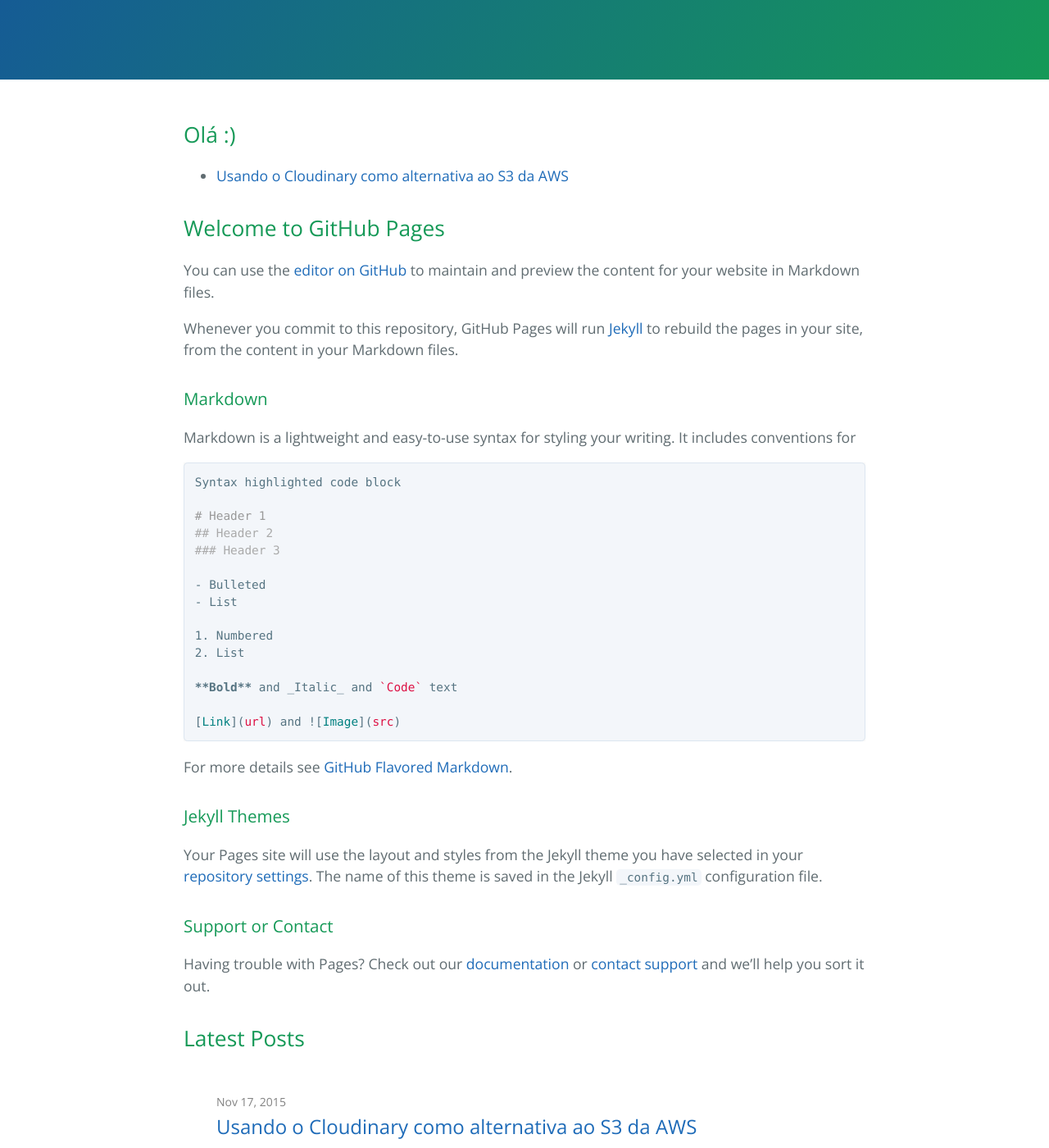
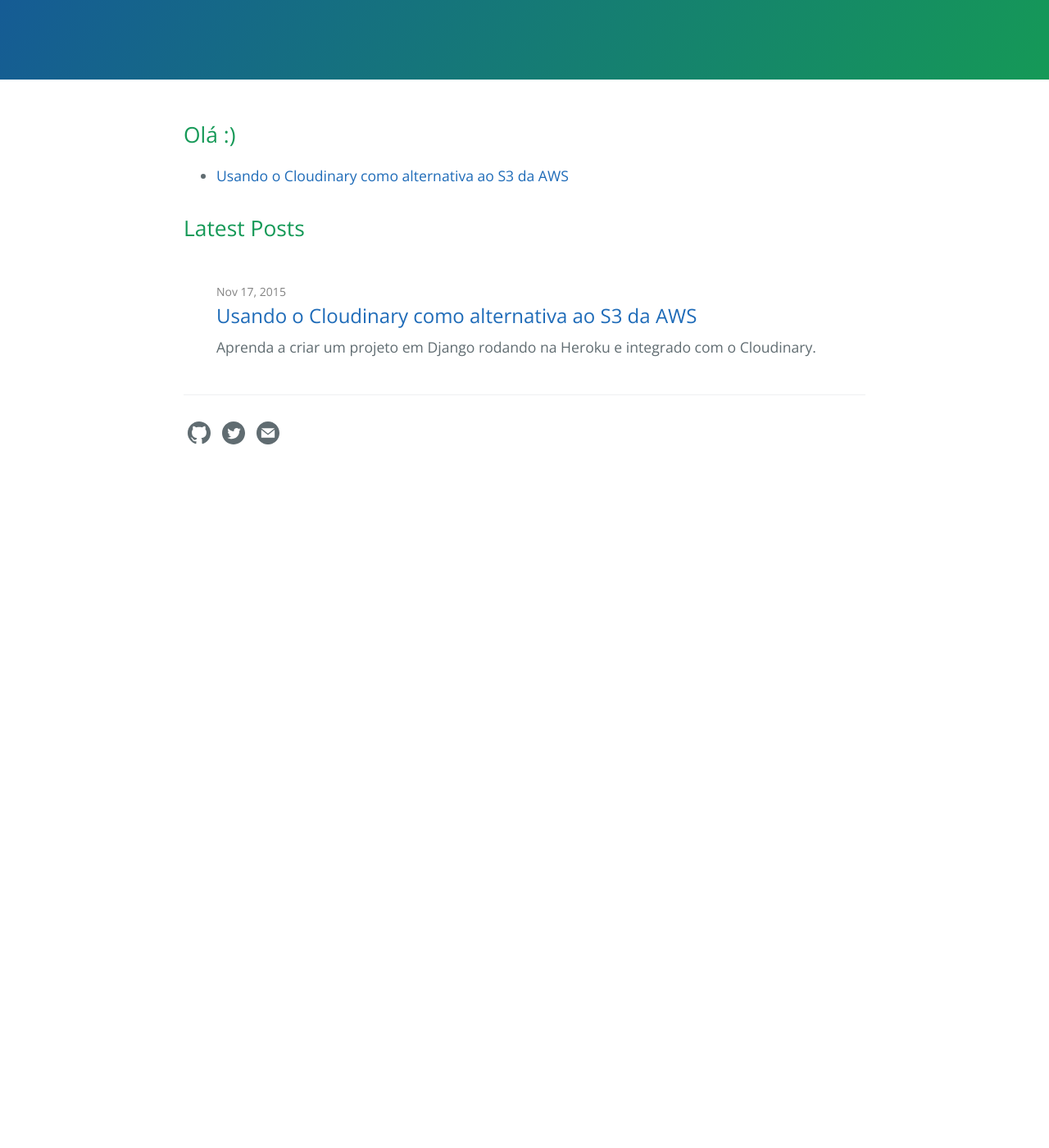
Before and after one commit to tiagocordeiro/tiagocordeiro.github.io, a Jekyll site: the page built from index.md, in a window 1280 px wide and 1400 px high, scrolled down 229 px. Shown: the whole window at 82% size. Built offline with Jekyll 4.4.1, drawn with Linux system fonts in a browser that asks for light colours; our own code applies the rules of GitHub Pages for plain Markdown files; the repository's description, which GitHub fills in, is left out; after the commit the page ends 900 px from its top, so only the background shows below that.

Commit message:
Melhorando o Blog

````diff
--- a/index.md
+++ b/index.md
@@ -1,3 +1,13 @@
+---
+#
+# Here you can change the text shown in the Home page before the Latest Posts section.
+#
+# Edit cayman-blog's home layout in _layouts instead if you wanna make some changes
+# See: https://jekyllrb.com/docs/themes/#overriding-theme-defaults
+#
+layout: home
+---
+
 ## Olá :)
 
 <ul>
@@ -7,41 +17,3 @@
     </li>
   {% endfor %}
 </ul>
-
-## Welcome to GitHub Pages
-
-You can use the [editor on GitHub](https://github.com/tiagocordeiro/tiagocordeiro.github.io/edit/master/index.md) to maintain and preview the content for your website in Markdown files.
-
-Whenever you commit to this repository, GitHub Pages will run [Jekyll](https://jekyllrb.com/) to rebuild the pages in your site, from the content in your Markdown files.
-
-### Markdown
-
-Markdown is a lightweight and easy-to-use syntax for styling your writing. It includes conventions for
-
-```markdown
-Syntax highlighted code block
-
-# Header 1
-## Header 2
-### Header 3
-
-- Bulleted
-- List
-
-1. Numbered
-2. List
-
-**Bold** and _Italic_ and `Code` text
-
-[Link](url) and ![Image](src)
-```
-
-For more details see [GitHub Flavored Markdown](https://guides.github.com/features/mastering-markdown/).
-
-### Jekyll Themes
-
-Your Pages site will use the layout and styles from the Jekyll theme you have selected in your [repository settings](https://github.com/tiagocordeiro/tiagocordeiro.github.io/settings). The name of this theme is saved in the Jekyll `_config.yml` configuration file.
-
-### Support or Contact
-
-Having trouble with Pages? Check out our [documentation](https://help.github.com/categories/github-pages-basics/) or [contact support](https://github.com/contact) and we’ll help you sort it out.
````
